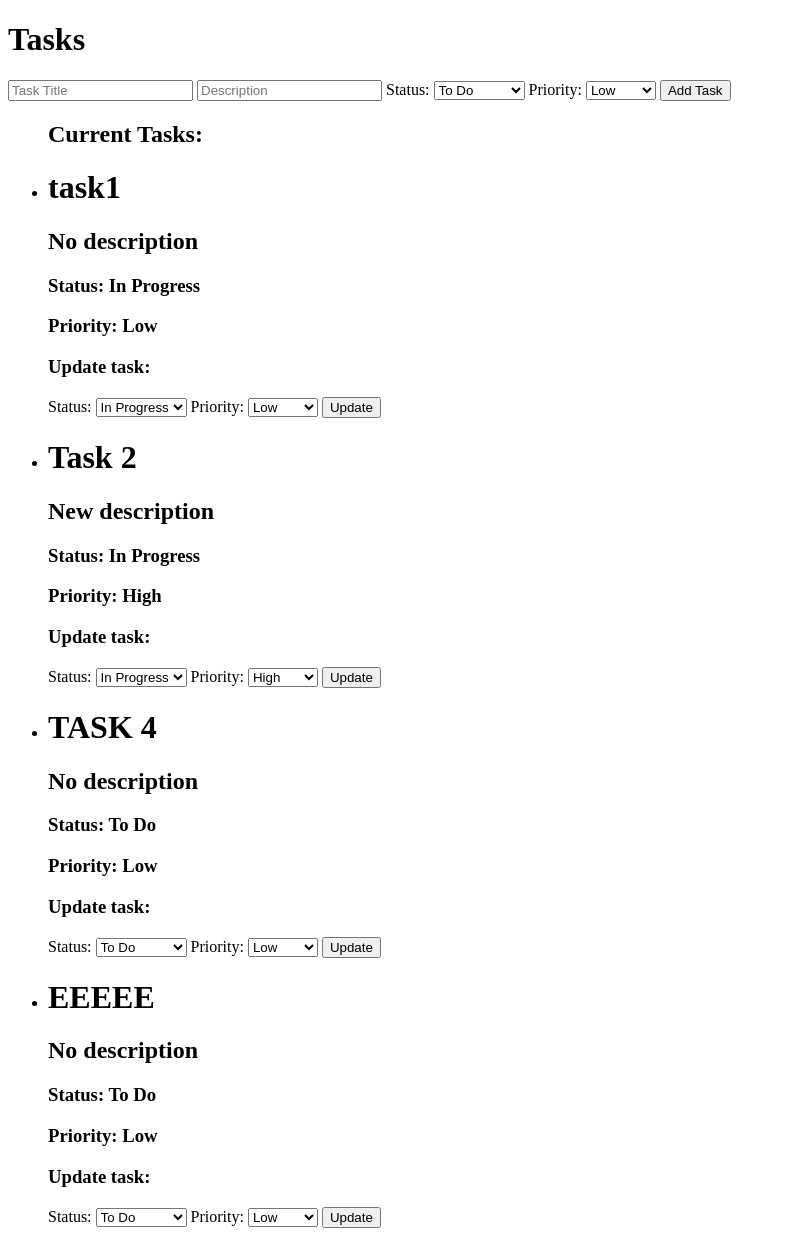
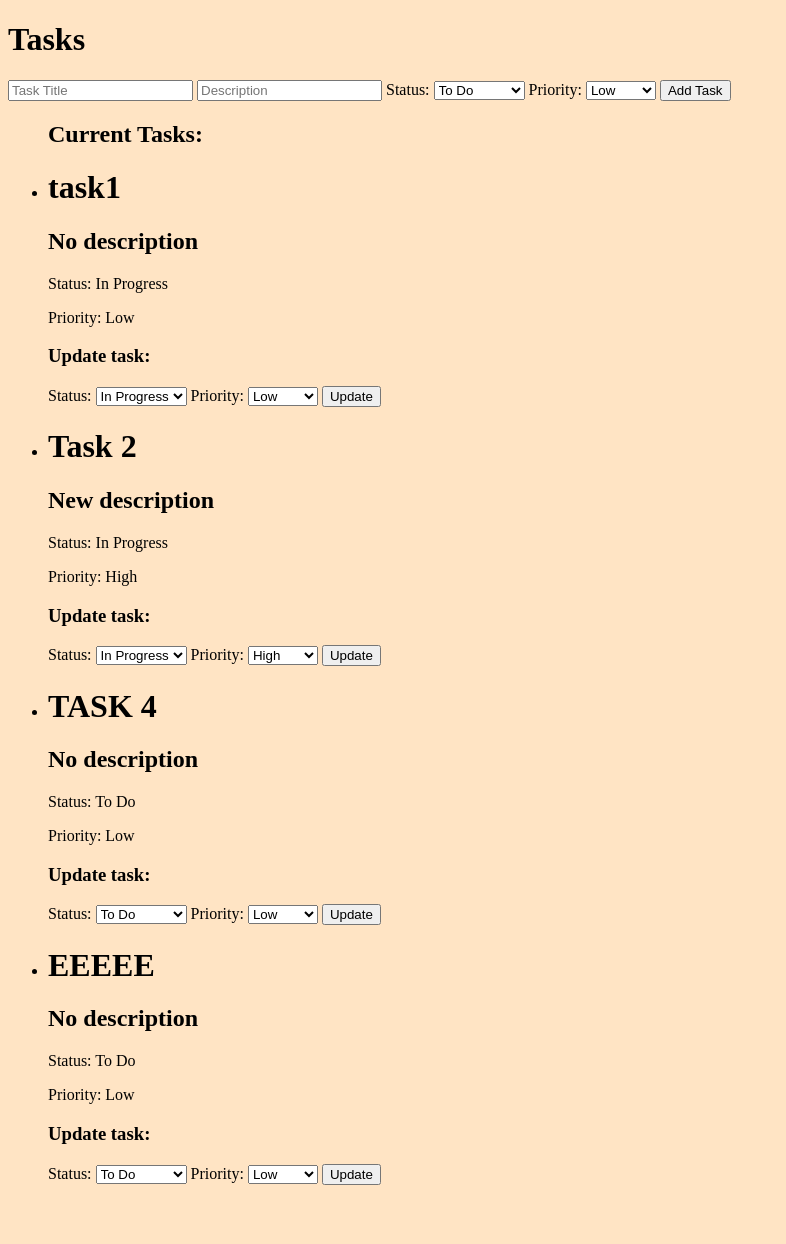
Before and after one commit to trushmi/task-management-app, a FastAPI app: page / in a window 1280 px wide. Shown: the whole page, without its empty margins (0-786 px from the left). After the commit the page ends 1185 px from the top, so only its background shows below. Run offline with FastAPI, Linux system fonts and the light colour scheme.

Commit message:
connect css to the project

```diff
--- a/main.py
+++ b/main.py
@@ -6,11 +6,11 @@ from typing import Optional
 from enum import Enum
 from sqlalchemy.orm import Session
 from database import SessionLocal, Task as DBTask
-
+from fastapi.staticfiles import StaticFiles
 app = FastAPI()
 
 templates = Jinja2Templates(directory="templates")
-
+app.mount("/static", StaticFiles(directory="static"), name="static")
 class TaskStatus(str, Enum):
     TODO = "To Do"
     IN_PROGRESS = "In Progress"
--- /dev/null
+++ b/static/styles.css
@@ -0,0 +1,3 @@
+body {
+  background-color: bisque;
+}
--- a/templates/index.html
+++ b/templates/index.html
@@ -1,6 +1,9 @@
 <!DOCTYPE html>
-<html>
+<html lang="en">
   <head>
+    <meta charset="UTF-8" />
+    <meta name="viewport" content="width=device-width, initial-scale=1.0" />
+    <link rel="stylesheet" href="{{ url_for('static', path='/styles.css') }}">
     <title>Task Management</title>
   </head>
   <body>
@@ -30,8 +33,8 @@
       <li>
         <h1>{{ task.title }}</h1>
         <h2>{{ task.description or "No description" }}</h2>
-        <h3>Status: {{ task.status.value }}</h3>
-        <h3>Priority: {{ task.priority.value }}</h3>
+        <p>Status: {{ task.status.value }}</p>
+        <p>Priority: {{ task.priority.value }}</p>
 
         <form method="post" action="/tasks/{{ task.id }}/update/">
           <h3>Update task: </h3>
```
